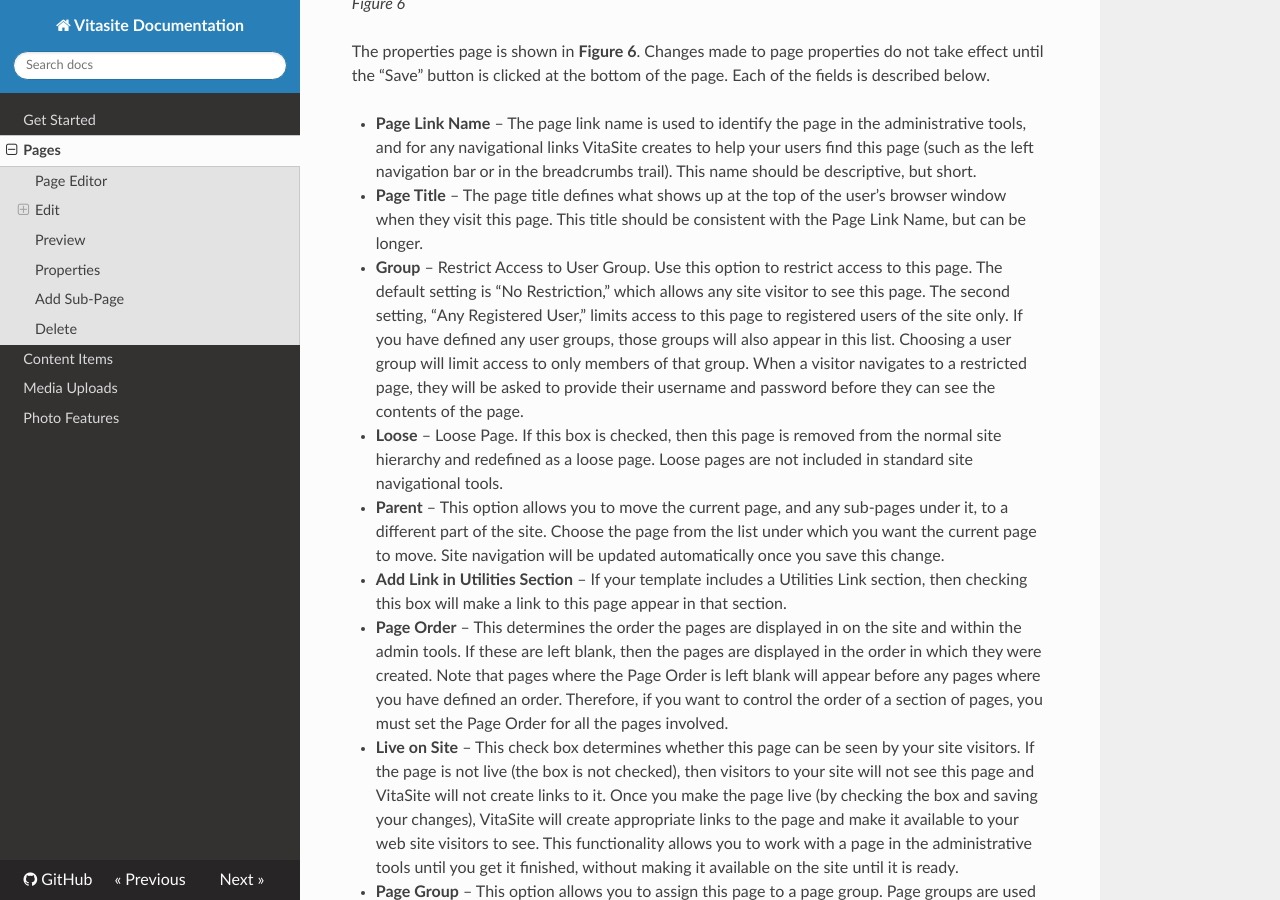
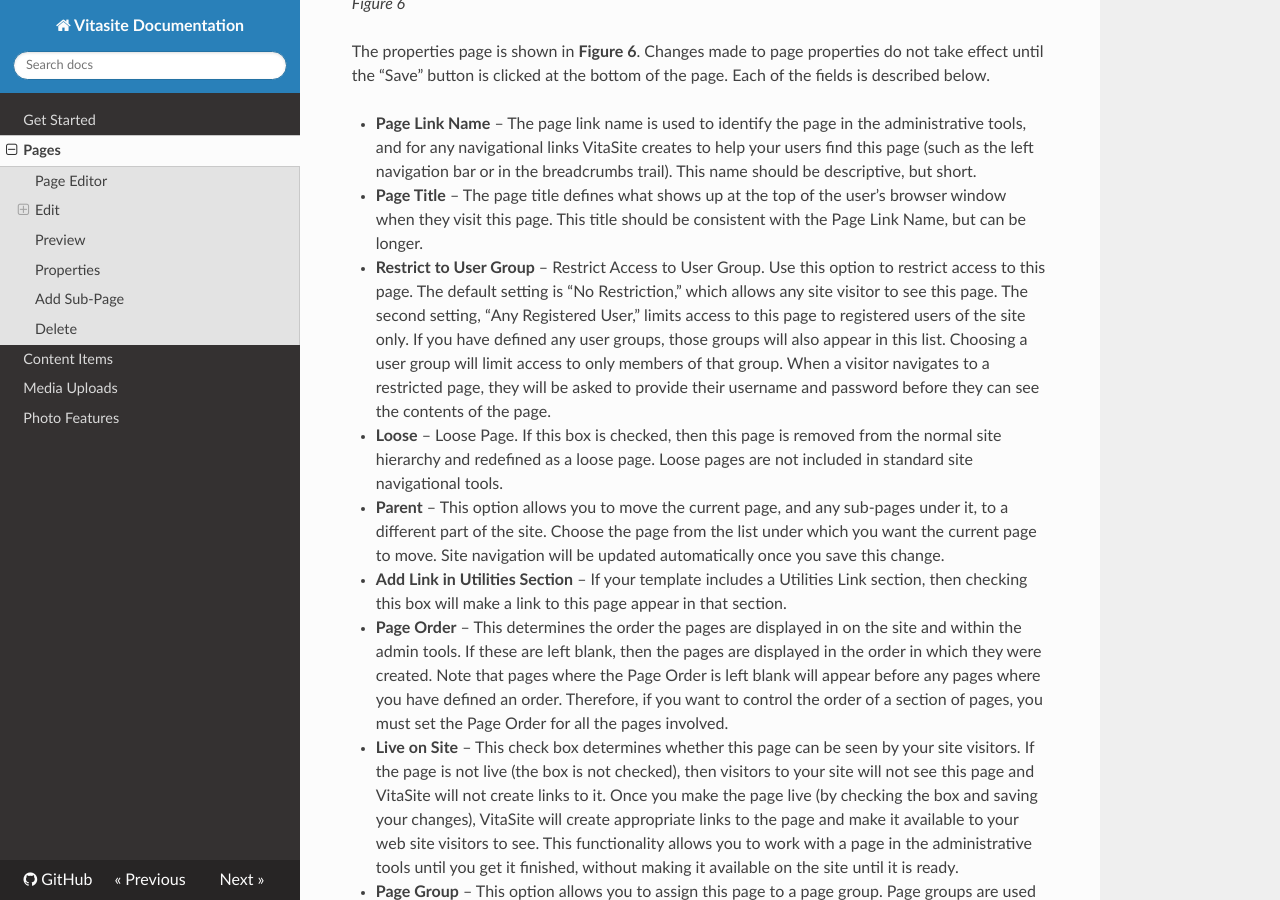
Before and after one commit to Alliance-Software/vitasite-docs, an MkDocs documentation site: the page built from docs/page.md, in a window 1280 px wide and 900 px high, scrolled down 6395 px. Built offline with MkDocs 1.6.1, drawn with Linux system fonts in a browser that asks for light colours; nearby versions of some CDN libraries; old or Windows-style settings are respelled for this version of MkDocs.

Commit message:
Minor edit of Page.md

```diff
--- a/docs/page.md
+++ b/docs/page.md
@@ -123,7 +123,7 @@ The properties page is shown in **Figure 6**. Changes made to page properties do
 
 * **Page Link Name** – The page link name is used to identify the page in the administrative tools, and for any navigational links VitaSite creates to help your users find this page (such as the left navigation bar or in the breadcrumbs trail). This name should be descriptive, but short.
 * **Page Title** – The page title defines what shows up at the top of the user’s browser window when they visit this page. This title should be consistent with the Page Link Name, but can be longer.
-* **Group** – Restrict Access to User Group. Use this option to restrict access to this page. The default setting is “No Restriction,” which allows any site visitor to see this page. The second setting, “Any Registered User,” limits access to this page to registered users of the site only. If you have defined any user groups, those groups will also appear in this list. Choosing a user group will limit access to only members of that group. When a visitor navigates to a restricted page, they will be asked to provide their username and password before they can see the contents of the page.
+* **Restrict to User Group** – Restrict Access to User Group. Use this option to restrict access to this page. The default setting is “No Restriction,” which allows any site visitor to see this page. The second setting, “Any Registered User,” limits access to this page to registered users of the site only. If you have defined any user groups, those groups will also appear in this list. Choosing a user group will limit access to only members of that group. When a visitor navigates to a restricted page, they will be asked to provide their username and password before they can see the contents of the page.
 * **Loose** – Loose Page. If this box is checked, then this page is removed from the normal site hierarchy and redefined as a loose page. Loose pages are not included in standard site navigational tools.
 * **Parent** – This option allows you to move the current page, and any sub-pages under it, to a different part of the site. Choose the page from the list under which you want the current page to move. Site navigation will be updated automatically once you save this change.
 * **Add Link in Utilities Section** – If your template includes a Utilities Link section, then checking this box will make a link to this page appear in that section.
```
